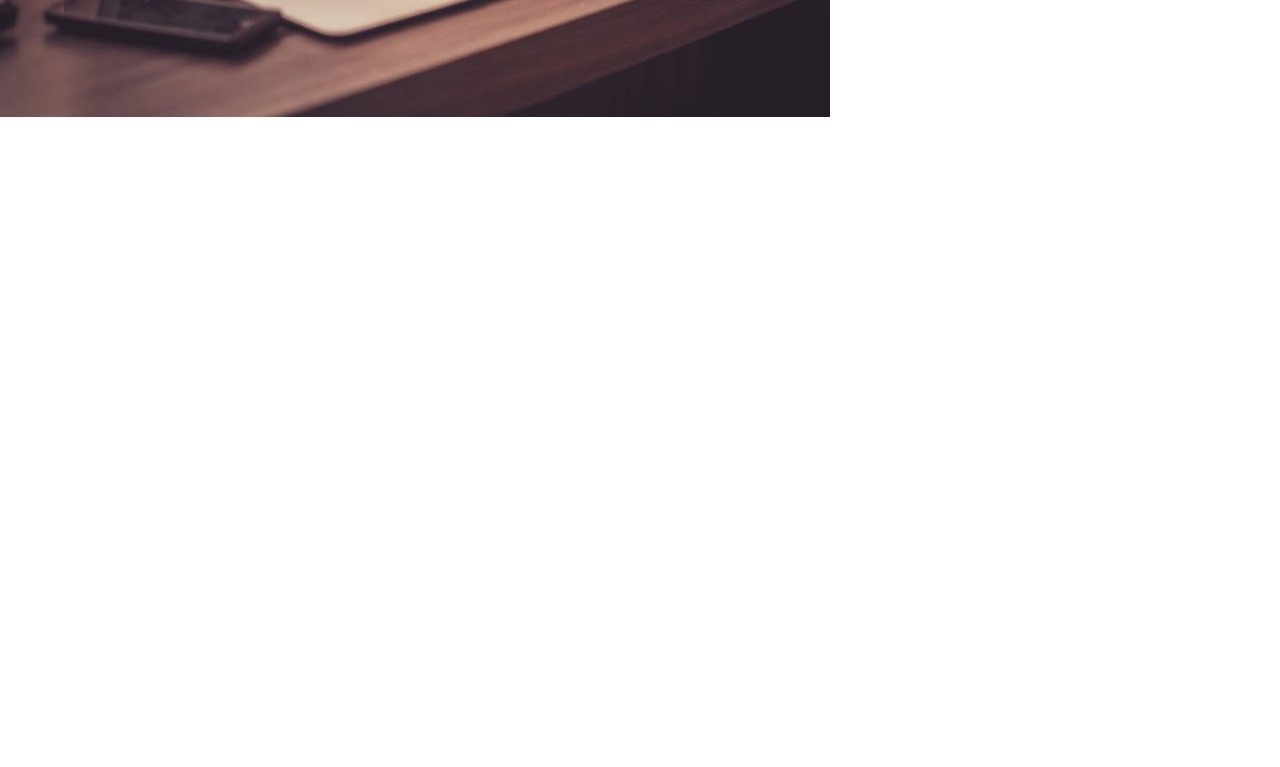
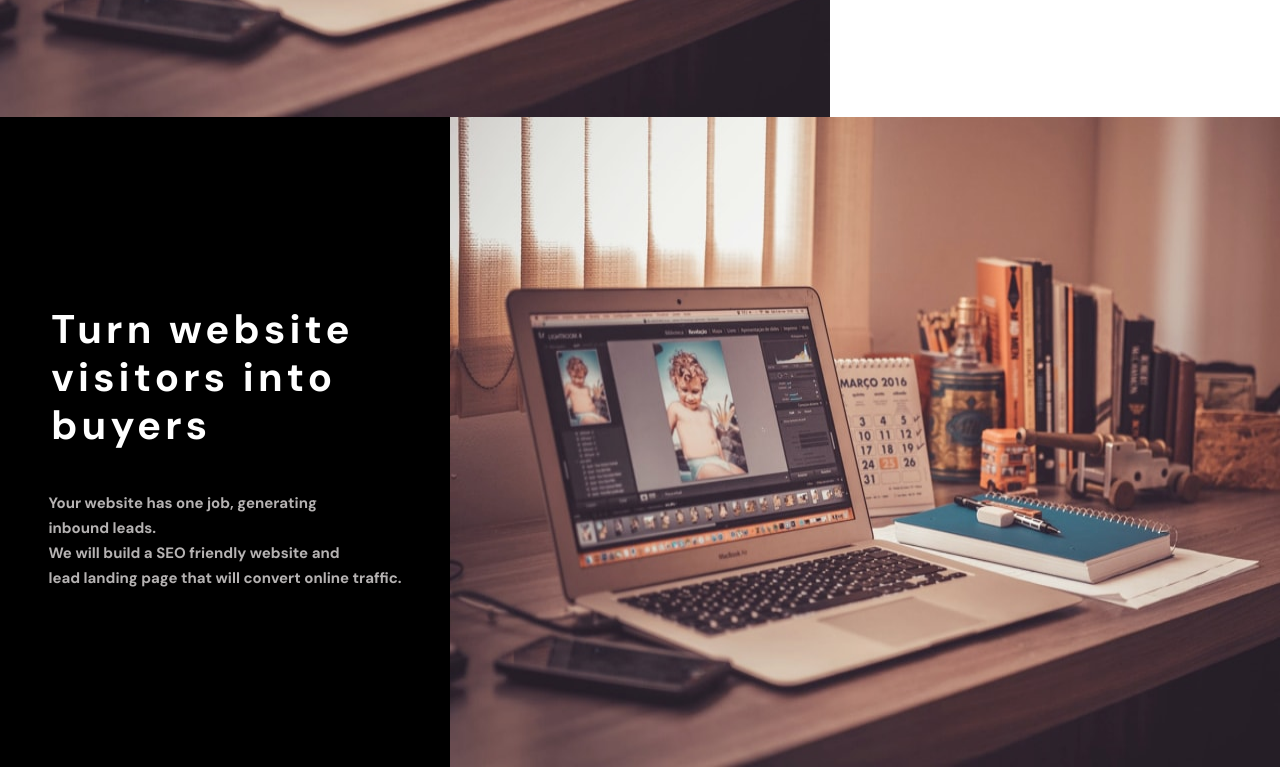
Before and after one commit to shaunvan119/slv-landing-page, a React (Create React App) app: page / in a window 1280 px wide. Shown: the part 1303-2070 px from the top of the page. Before the commit the page ends 1420 px from the top, so only its background shows below. Built offline with nearby package versions, Linux system fonts and the light colour scheme.

Commit message:
added last div to topmain component

```diff
--- a/src/containers/Topmain/TopMain.js
+++ b/src/containers/Topmain/TopMain.js
@@ -15,7 +15,6 @@ function TopMain() {
                 you have less then 15 secounds to attract<br/>
                 their attention.</p>
             </div>
-
             <img src={computer} alt="computer"/>
        </div>
 
@@ -34,6 +33,16 @@ function TopMain() {
             convert online traffic to hit that submit or buy button.</p>
             </div>
        </div>
+
+       <div className="top-main-container-one">
+            <div className="top-main-one">
+            <h1 className="main-h1">Turn website <br/>visitors into<br/>buyers</h1>
+            <p className="main-p">Your website has one job, generating <br/>inbound leads.<br/>
+             We will build a SEO friendly website and<br/>
+             lead landing page that will convert online traffic.</p>
+            </div>
+            <img src={computer} alt="computer"/>
+       </div>
     </div>
     )
 }
```
